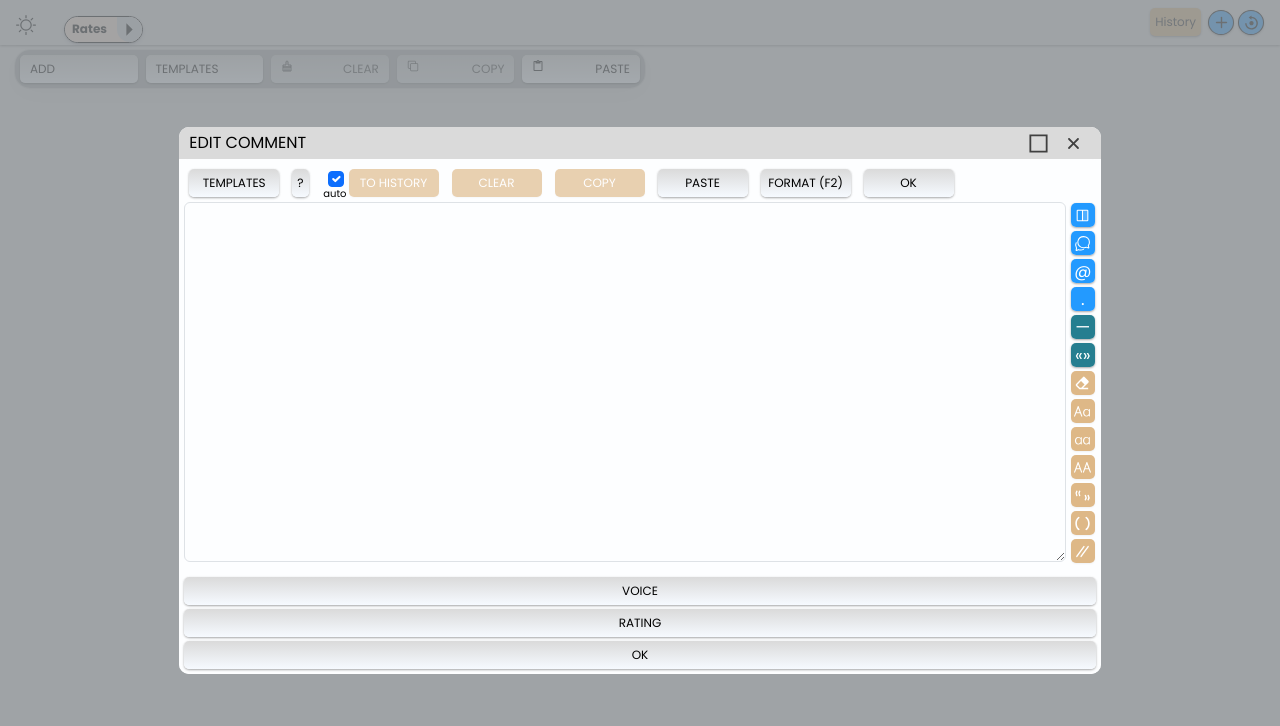
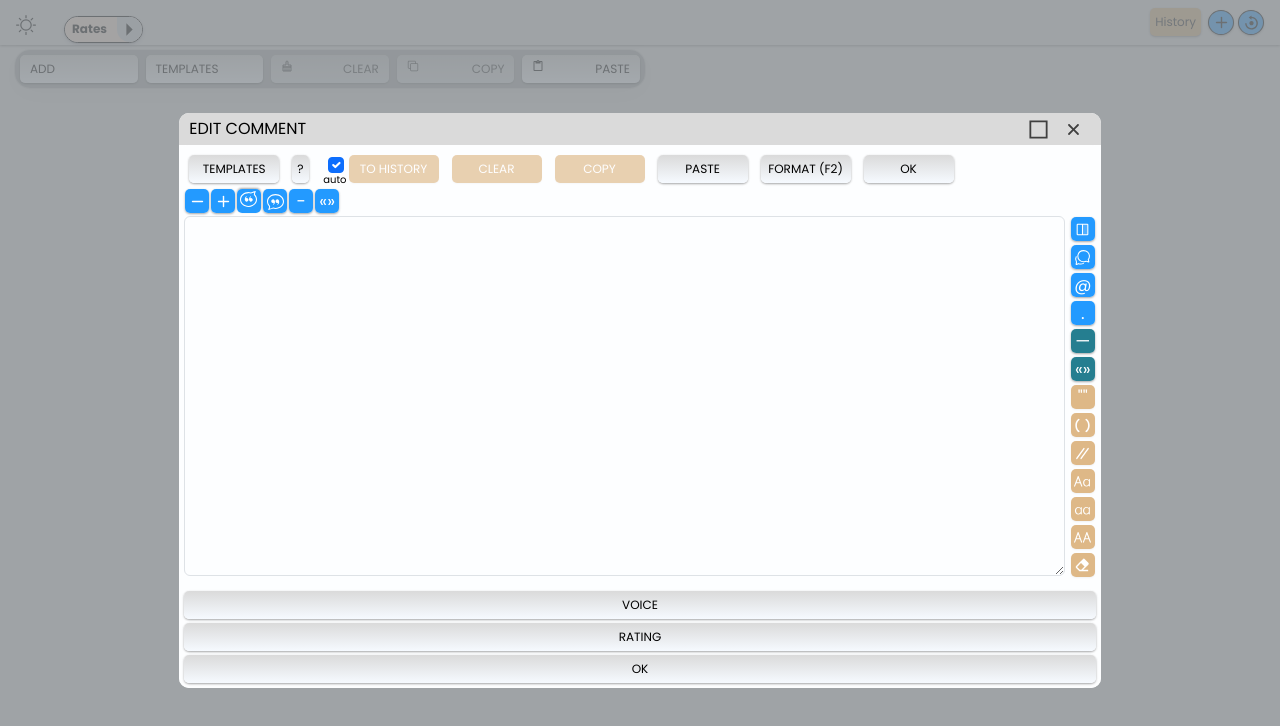
Before and after one commit to Applefox-key/Justification, a React (Create React App) app: page / in a window 1280 px wide. Both pictures are taken after a click on the button "ADD". Shown: the top 726 px of the page. Built offline with nearby package versions, Linux system fonts and the light colour scheme.

Commit message:
refactoring

```diff
--- a/src/App.scss
+++ b/src/App.scss
@@ -2118,3 +2118,21 @@ textarea.form-control::placeholder {
     }
   }
 }
+
+.upside-down {
+  rotate: 180deg;
+}
+
+.sidebtns-box {
+  // d-flex flex-column ms-1
+  display: flex;
+  flex-direction: column;
+  margin-left: 5px;
+  max-height: 70vh;
+  flex-wrap: wrap;
+}
+
+.topsmallbtns-box {
+  display: flex;
+  align-items: center;
+}
--- /dev/null
+++ b/src/components/Edit/BtnFragm.jsx
@@ -0,0 +1,73 @@
+import React, { useState } from "react";
+import { BsChatQuote } from "react-icons/bs";
+import { replaceText } from "../../utils/utilStr";
+
+const BtnFragm = ({ handleTxt, setHandleTxt }) => {
+  const [fragments, setFragments] = useState([]);
+  // remember quotes from the text
+  const extractFragments = () => {
+    const matches = handleTxt.match(/"([^"]*)"/g);
+    if (matches) {
+      const cleanedMatches = matches.map((match) => match.replace(/"/g, ""));
+      setFragments(cleanedMatches);
+    } else {
+      setFragments([]);
+    }
+  };
+  const replace = (oldV, newV) => {
+    const newVal = replaceText(handleTxt, oldV, newV);
+    setHandleTxt(newVal);
+  };
+  //back to the text
+  const replaceFragments = () => {
+    let index = 0;
+    const newString = handleTxt.replace(/"([^"]*)"/g, () => {
+      return `"${fragments[index++] || ""}"`;
+    });
+    setHandleTxt(newString);
+  };
+  const replaceQuotes = () => {
+    let isOpening = true;
+
+    const newVal = handleTxt.replace(/"/g, () => {
+      if (isOpening) {
+        isOpening = false;
+        return "«";
+      } else {
+        isOpening = true;
+        return "»";
+      }
+    });
+    setHandleTxt(newVal);
+  };
+  return (
+    <>
+      <button
+        className="square-btn intense upside-down"
+        title="copy fragments in quotation marks"
+        onClick={extractFragments}>
+        <BsChatQuote />
+      </button>
+      <button
+        className="square-btn intense"
+        title="paste fragments in quotation marks"
+        onClick={replaceFragments}>
+        <BsChatQuote />
+      </button>
+      <button
+        className="square-btn intense"
+        title="replace dash"
+        onClick={() => replace("-", "—")}>
+        -
+      </button>{" "}
+      <button
+        className="square-btn intense"
+        title="replace quotes"
+        onClick={replaceQuotes}>
+        «»
+      </button>
+    </>
+  );
+};
+
+export default BtnFragm;
--- a/src/components/Edit/SideBtns.jsx
+++ b/src/components/Edit/SideBtns.jsx
@@ -6,7 +6,7 @@ import {
   replaceWords,
   replaceWordsInteractions,
 } from "../../utils/utilStr";
-import { TbQuotes, TbSlashes } from "react-icons/tb";
+import { TbSlashes } from "react-icons/tb";
 import { IoChatbubblesOutline } from "react-icons/io5";
 import { PiBracketsRoundBold, PiSquareHalfDuotone } from "react-icons/pi";
 import { BiSolidEraser } from "react-icons/bi";
@@ -15,6 +15,7 @@ import {
   RxLetterCaseLowercase,
   RxLetterCaseUppercase,
 } from "react-icons/rx";
+
 const SideBtns = ({ handleTxt, setHandleTxt, isTxt, textSelected }) => {
   const capsSwitch = (action, isIgnore = false) => {
     editTextAction(handleTxt, setHandleTxt, action, isIgnore);
@@ -24,7 +25,7 @@ const SideBtns = ({ handleTxt, setHandleTxt, isTxt, textSelected }) => {
     setHandleTxt(newVal);
   };
   return (
-    <div className="d-flex flex-column ms-1">
+    <div className="sidebtns-box">
       <button
         className="square-btn intense"
         title="RESPONSES: remove extra spaces, capitalize all sentences, correct names of responses"
@@ -69,12 +70,26 @@ const SideBtns = ({ handleTxt, setHandleTxt, isTxt, textSelected }) => {
       {!isTxt && (
         <>
           <button
-            title="delete selection"
-            className="square-btn ordinary"
+            title="add quotation for selection"
+            onClick={() => capsSwitch("quotation")}
             disabled={!textSelected}
-            onClick={() => capsSwitch("delSel")}>
-            <BiSolidEraser />
+            className="square-btn ordinary">
+            {`""`}
           </button>
+          <button
+            title="add staples for selection"
+            onClick={() => capsSwitch("staples")}
+            disabled={!textSelected}
+            className="square-btn ordinary">
+            <PiBracketsRoundBold />
+          </button>
+          <button
+            title="add for selection text about instead"
+            onClick={() => capsSwitch("accent")}
+            disabled={!textSelected}
+            className="square-btn ordinary">
+            <TbSlashes />
+          </button>{" "}
           <button
             title="Uppercase first letter for selection"
             onClick={() => capsSwitch("upFirst")}
@@ -97,25 +112,11 @@ const SideBtns = ({ handleTxt, setHandleTxt, isTxt, textSelected }) => {
             <RxLetterCaseUppercase />
           </button>{" "}
           <button
-            title="add quotation for selection"
-            onClick={() => capsSwitch("quotation")}
+            title="delete selection"
+            className="square-btn ordinary"
             disabled={!textSelected}
-            className="square-btn ordinary">
-            <TbQuotes />
-          </button>
-          <button
-            title="add staples for selection"
-            onClick={() => capsSwitch("staples")}
-            disabled={!textSelected}
-            className="square-btn ordinary">
-            <PiBracketsRoundBold />
-          </button>
-          <button
-            title="add accent error text for selection"
-            onClick={() => capsSwitch("accent")}
-            disabled={!textSelected}
-            className="square-btn ordinary">
-            <TbSlashes />
+            onClick={() => capsSwitch("delSel")}>
+            <BiSolidEraser />
           </button>
         </>
       )}
--- a/src/components/Edit/StrAreaEdit.jsx
+++ b/src/components/Edit/StrAreaEdit.jsx
@@ -1,12 +1,11 @@
 import React, { useState } from "react";
 import { Button, Form } from "react-bootstrap";
-import { voiceToEdit, replaceWords } from "../../utils/utilStr";
+import { voiceToEdit, replaceWords, editTextAction } from "../../utils/utilStr";
 import RatingOverlay from "../Rate/RatingOverlay";
 import TopBtns from "./TopBtns";
 import SideBtns from "./SideBtns";
 import TxtBtns from "../TextParts/TxtBtns";
 import VoiceOverlay from "../Voice/VoiceOverlay";
-import { TiArrowLeftThick } from "react-icons/ti";
 
 const StrAreaEdit = ({ str = "", actionFn, placeholder = "" }) => {
   const [textSelected, setTextSelected] = useState("");
@@ -42,7 +41,9 @@ const StrAreaEdit = ({ str = "", actionFn, placeholder = "" }) => {
     const newVal = replaceWords(handleTxt);
     setHandleTxt(newVal);
   };
-
+  const pasteToText = (val) => {
+    editTextAction(handleTxt, setHandleTxt, "add", true, val.en);
+  };
   return (
     <>
       <div className="d-flex flex-wrap">
@@ -54,6 +55,7 @@ const StrAreaEdit = ({ str = "", actionFn, placeholder = "" }) => {
         {/* <Button
           title="save selection as a template"
           disabled={!textSelected}
+          onClick={()=>addNewElement(setA)}
           className="btnToHis  toTempBtn ordinary">
           <TiArrowLeftThick />
         </Button> */}
@@ -78,11 +80,7 @@ const StrAreaEdit = ({ str = "", actionFn, placeholder = "" }) => {
             </div>
           ) : (
             <div className="d-flex w-100 h-100">
-              {isTemplates ? (
-                <TxtBtns edit toJustif={(val) => toText(val.en)} />
-              ) : (
-                <></>
-              )}
+              {isTemplates ? <TxtBtns edit toJustif={pasteToText} /> : <></>}
               <Form.Control
                 as="textarea"
                 id={"editArea"}
--- a/src/components/Edit/TopBtns.jsx
+++ b/src/components/Edit/TopBtns.jsx
@@ -5,8 +5,10 @@ import { saveToHistory } from "../../utils/localStorage";
 import { copyToClipboard, replaceWords } from "../../utils/utilStr";
 import BtnFontSize from "./BtnFontSize";
 import { TbTxt } from "react-icons/tb";
+import BtnFragm from "./BtnFragm";
 const TopBtns = ({ handleTxt, setHandleTxt, isTxt, setIsTxt, onOK }) => {
   const [autohis, setAutohis] = useState(true);
+
   const pasteFromClipboard = async () => {
     let start = 0;
     let end = 0;
@@ -23,12 +25,9 @@ const TopBtns = ({ handleTxt, setHandleTxt, isTxt, setIsTxt, onOK }) => {
     setHandleTxt(newVal);
     console.log("paste from clipboard:", text);
   };
+
   return (
     <>
-      {/* <TxtBtnsOverlay
-        toJustif={(val) => voiceToEdit(val, handleTxt, setHandleTxt)}
-        edit
-      /> */}
       <Hint />
       <div className="his-auto">
         <Form.Check
@@ -73,10 +72,11 @@ const TopBtns = ({ handleTxt, setHandleTxt, isTxt, setIsTxt, onOK }) => {
       </Button>
       <Button className="btnToHis" onClick={onOK}>
         OK
-      </Button>
+      </Button>{" "}
+      <div className="topsmallbtns-box">
+        <BtnFontSize />
         {handleTxt && (
           <>
-          <BtnFontSize />
             <button
               id="setIsTxt"
               className={
@@ -88,6 +88,8 @@ const TopBtns = ({ handleTxt, setHandleTxt, isTxt, setIsTxt, onOK }) => {
             </button>
           </>
         )}
+        <BtnFragm handleTxt={handleTxt} setHandleTxt={setHandleTxt} />
+      </div>
     </>
   );
 };
--- a/src/utils/utilStr.js
+++ b/src/utils/utilStr.js
@@ -244,7 +244,8 @@ export const editTextAction = (
   text,
   setText,
   action,
-  ignoreNoselected = false
+  ignoreNoselected = false,
+  newVal = null
 ) => {
   const textarea = document.getElementById("editArea");
   const start = textarea.selectionStart;
@@ -253,6 +254,7 @@ export const editTextAction = (
   if (start === end && !ignoreNoselected) {
     return; // No text selected
   }
+
   if (action === "delSel") {
     const newText = text.slice(0, start) + text.slice(end);
     setText(newText);
@@ -263,7 +265,9 @@ export const editTextAction = (
 
   let resultText = "";
 
-  if (action === "upFirst") {
+  if (action === "add") {
+    resultText = newVal || "";
+  } else if (action === "upFirst") {
     resultText = wordCaps(selectedText);
   } else if (action === "down")
     // resultText = selectedText.replace(/\b\w/g, (char) => char.toLowerCase());
@@ -281,3 +285,7 @@ export const editTextAction = (
   if (textarea !== null)
     textarea.setSelectionRange(start, start + resultText.length);
 };
+
+export const replaceText = (str, oldText, newText) => {
+  return str.replace(oldText, newText);
+};
```
Also changed, not shown: src/components/TextParts/TxtBtns.jsx (+9 -2 lines), src/utils/utilTemplates.js (added, +34 -0 lines). Lines whose indentation alone changed are shown as unchanged.
